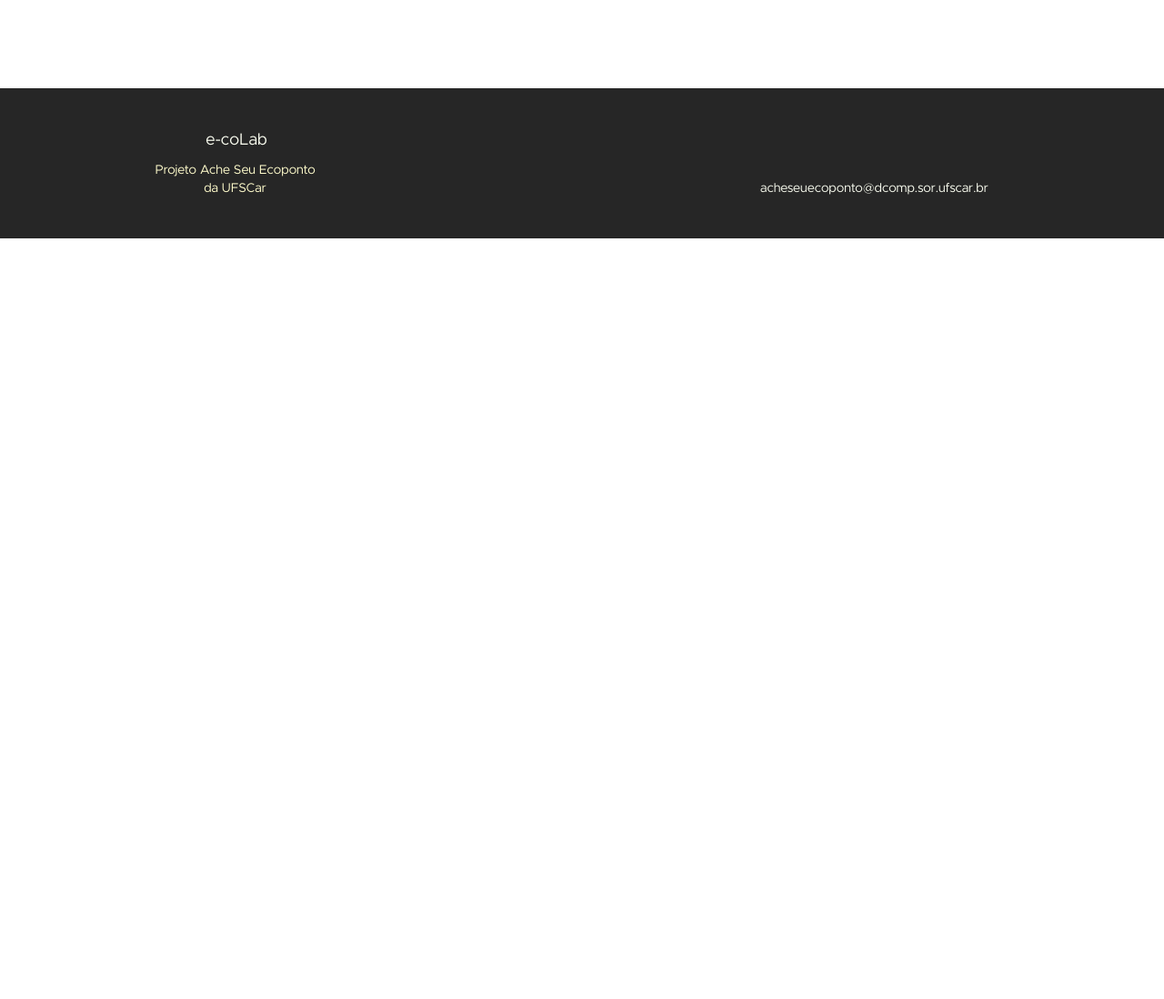
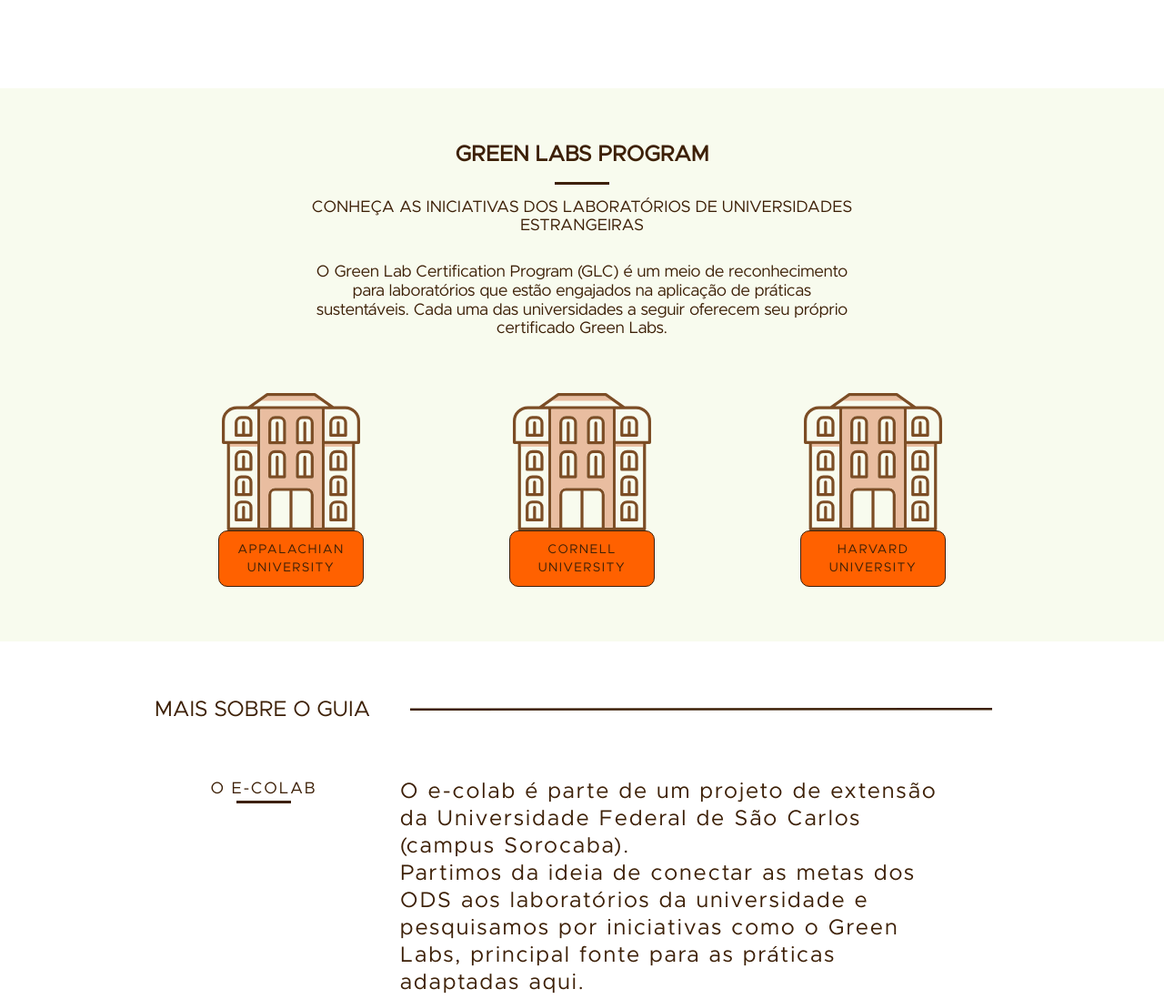
Before and after one commit to airotiv/e-coLab, a plain HTML site: page materiais-e-contato.html in a window 1280 px wide. Shown: the part 1036-2134 px from the top of the page at 91% size. Before the commit the page ends 1298 px from the top, so only its background shows below. Drawn offline with Linux system fonts and the light colour scheme; a web font is replaced by a local one.

Commit message:
Secoes Green-labs e Contato

```diff
--- a/css/materiais-e-contato.css
+++ b/css/materiais-e-contato.css
@@ -30,3 +30,184 @@
   padding-top: 20px;
   width: 233px;
 }
+
+/* GREEN-LABS */
+.green-labs {
+  background-color: #f8fbee;
+  color: #3d2007;
+  font-family: Metropolis;
+  padding-bottom: 60px;
+}
+
+.green-labs h2 {
+  font-size: 24px;
+  font-weight: bold;
+  padding-top: 60px;
+  text-align: center;
+  text-transform: uppercase;
+}
+
+.green-labs h2::after {
+  background-color: #3d2007;
+  content: "";
+  display: block;
+  height: 3px;
+  margin: 15px auto;
+  width: 60px;
+}
+
+.green-labs h3 {
+  font-size: 18px;
+  text-align: center;
+  text-transform: uppercase;
+  padding: 0px 130px 0px 130px;
+}
+
+.green-labs .descricao-green-labs {
+  font-size: 18px;
+  text-align: center;
+  padding: 30px 180px 0px 180px;
+  margin-bottom: 60px;
+}
+
+.universidades {
+  text-align: center;
+}
+
+.universidades img {
+  display: block;
+  margin: 0px auto;
+}
+
+.btn-universidade {
+  /* botoes */
+  background-color: #ff6100;
+  border: 1.4px solid #3d2007;
+  border-radius: 10px;
+  color: #3d2007;
+  font-family: Metropolis;
+  font-size: 14px;
+  letter-spacing: 0.1em;
+  line-height: 20px;
+  padding: 10px 20px;
+  text-align: center;
+  text-transform: uppercase;
+  width: 160px;
+  display: block;
+  margin: 0px auto;
+}
+
+.btn-universidade:hover {
+  color: #fffccc;
+}
+
+/* MAIS SOBRE */
+.mais-sobre-guia {
+  padding-top: 60px;
+}
+
+.mais-sobre {
+  vertical-align: top;
+}
+
+.mais-sobre h2 {
+  padding-top: 0px;
+}
+
+.mais-sobre-linha {
+  padding-top: 8px;
+  vertical-align: top;
+}
+
+.sobre {
+  padding-left: 10px;
+  width: 230px;
+  height: 130px;
+  margin-right: 40px;
+  margin-top: 60px;
+}
+
+.sobre h2 {
+  color: #3d2007;
+  font-family: Metropolis;
+  font-size: 18px;
+  letter-spacing: 0.1em;
+  line-height: 25px;
+  padding: 0px 30px;
+  text-align: center;
+  text-transform: uppercase;
+}
+
+.sobre h2::after {
+  content: "";
+  background: #3d2007;
+  display: block;
+  height: 3px;
+  margin: 0px auto;
+  width: 60px;
+}
+
+.sobre-text {
+  margin: 60px 0px 100px 0px;
+  width: 600px;
+}
+
+.sobre-text p {
+  color: #3d2007;
+  font-family: Metropolis;
+  font-size: 24px;
+  letter-spacing: 0.1em;
+  line-height: 30px;
+  text-align: left;
+}
+
+/* CONTATO */
+.contato {
+  background-color: #fffccc;
+}
+
+.form-contato {
+  padding-top: 60px;
+  display: block;
+  margin-left: 130px;
+  margin-bottom: 60px;
+}
+
+.form-contato label {
+  color: #3d2007;
+  font-family: Metropolis;
+  font-size: 18px;
+  letter-spacing: 0.1em;
+  line-height: 25px;
+  padding-bottom: 5px;
+  text-align: left;
+}
+
+.form-contato input {
+  background-color: #ff914d;
+  border: 0px solid #3d2007;
+  display: block;
+  font-family: Metropolis;
+  font-size: 14px;
+  height: 40px;
+  letter-spacing: 0.1em;
+  margin-bottom: 20px;
+  padding-left: 10px;
+  outline: none;
+  width: 700px;
+}
+
+.form-contato textarea {
+  background-color: #ff914d;
+  border: 0px solid #3d2007;
+  display: block;
+  font-family: Metropolis;
+  font-size: 14px;
+  height: 120px;
+  letter-spacing: 0.1em;
+  margin-bottom: 20px;
+  padding-left: 10px;
+  padding-top: 10px;
+  outline: none;
+  width: 700px;
+}
--- a/materiais-e-contato.html
+++ b/materiais-e-contato.html
@@ -94,7 +94,81 @@
   </section>
   <!-- DOWNLOADS -->
 
+  <!-- GREEN LABS -->
+  <section class="green-labs">
+    <div class="container">
+      <h2>Green Labs Program</h2>
+      <h3>Conheça as iniciativas dos laboratórios de universidades estrangeiras</h3>
+      <p class="descricao-green-labs">O Green Lab Certification Program (GLC) é um meio de reconhecimento para laboratórios que estão engajados na aplicação de práticas sustentáveis. Cada uma das universidades a seguir oferecem seu próprio certificado Green Labs.</p>
 
+      <div class="universidades grid-1-3">
+        <img src="img/icone-universidade.svg">
+        <a class="btn-universidade" href="https://sustain.appstate.edu/initiatives/green-workplace/" target="_blank">Appalachian University</a>
+      </div>
+      <div class="universidades grid-1-3">
+        <img src="img/icone-universidade.svg">
+        <a class="btn-universidade" href="https://sustainablecampus.cornell.edu/programs-guides/green-office-lab-program/green-lab-program" target="_blank">Cornell University</a>
+      </div>
+      <div class="universidades grid-1-3">
+        <img src="img/icone-universidade.svg">
+        <a class="btn-universidade" href="https://green.harvard.edu/programs/green-labs/green-lab-certification" target="_blank">Harvard University</a>
+      </div>
+    </div>
+  </section>
+  <!-- FIM DO GREEN LABS -->
+
+  <!-- MAIS SOBRE O GUIA -->
+  <section class="mais-sobre-guia container">
+    <div class="mais-sobre subtitulo-separador">
+      <h2 class="subtitulo">Mais sobre o guia</h2>
+    </div>
+    <div class="mais-sobre-linha separador">
+      <img src="img/linha-mais-sobre.svg">
+    </div>
+
+    <div class="grid-4 sobre">
+      <h2>O e-colab</h2>
+    </div>
+    <div class="grid-12 sobre-text">
+      <p>O e-colab é parte de um projeto de extensão da Universidade Federal de São Carlos (campus Sorocaba).</p>
+      <p>Partimos da ideia de conectar as metas dos ODS aos laboratórios da universidade e pesquisamos por iniciativas como o Green Labs, principal fonte para as práticas adaptadas aqui.</p>
+    </div>
+
+    <div class="grid-4 sobre">
+      <h2>Como
+        colaborar</h2>
+    </div>
+    <div class="grid-12 sobre-text">
+      <p>O guia foi pensado para ser colaborativo. Caso tenha dúvidas, sugestões ou novas ideias para práticas sustentáveis, fale conosco.</p>
+    </div>
+  </section>
+  <!-- FIM DO MAIS SOBRE O GUIA -->
+
+  <!-- CONTATO -->
+  <section class="contato">
+    <div class="titulo-interno container">
+      <h1>CONTATO</h1>
+      <p>fale conosco</p>
+    </div>
+    <div class="container">
+      <form id="form_contato" class="form-contato grid-12">
+        <label for="nome">Nome</label>
+        <input type="text" id="nome">
+
+        <label for="email">E-mail</label>
+        <input type="text" id="email">
+
+        <label for="telefone">Telefone</label>
+        <input type="text" id="telefone">
+
+        <label for="mensagem">Mensagem</label>
+        <textarea id="mensagem"></textarea>
+
+        <button type="submit" class="btn">Enviar</button>
+      </form>
+    </div>
+  </section>
+  <!-- FIM DE CONTATO -->
 
   <!-- FOOTER -->
   <footer class="footer">
```
Also changed, not shown: img/icone-universidade.svg (added), img/linha-mais-sobre.svg (added).
